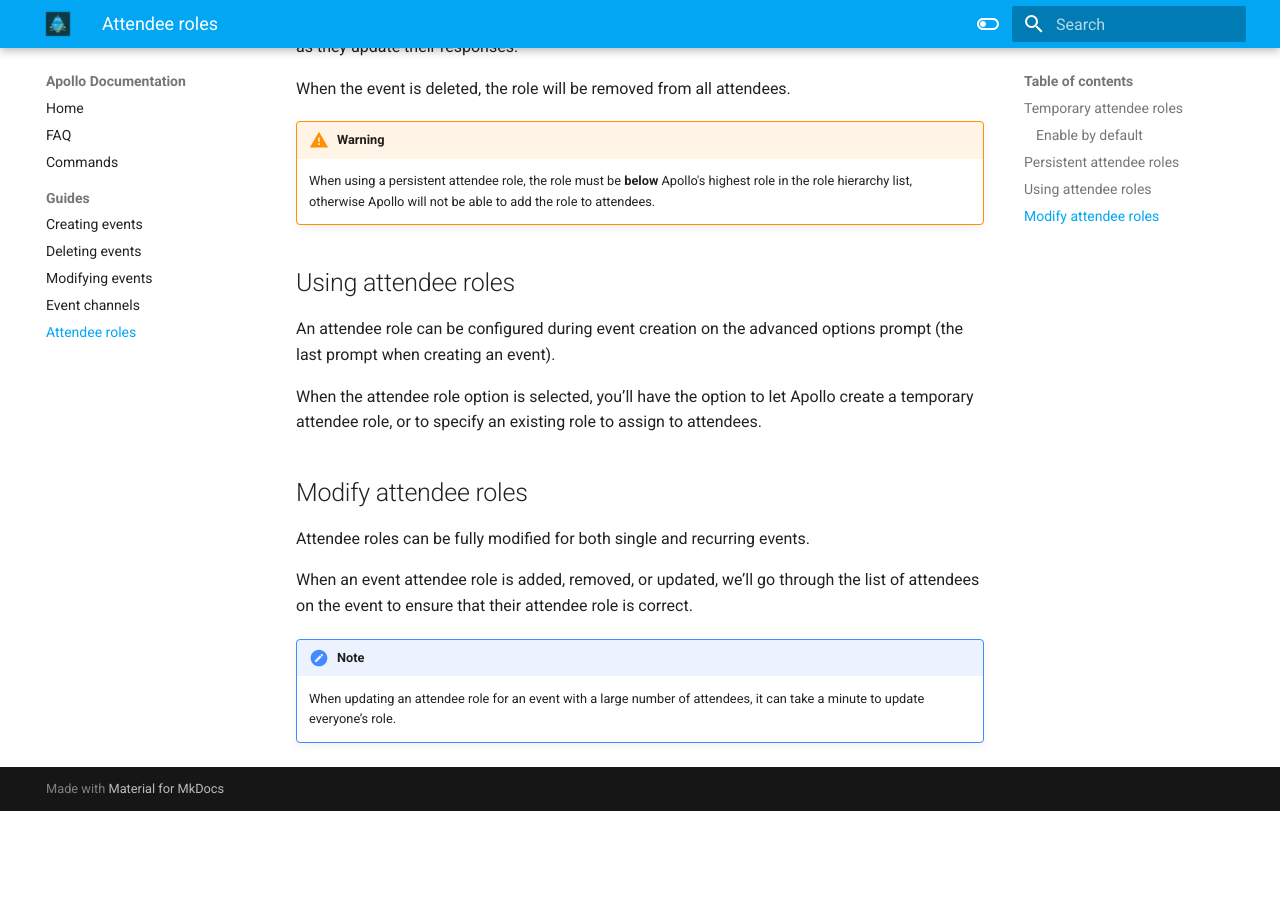
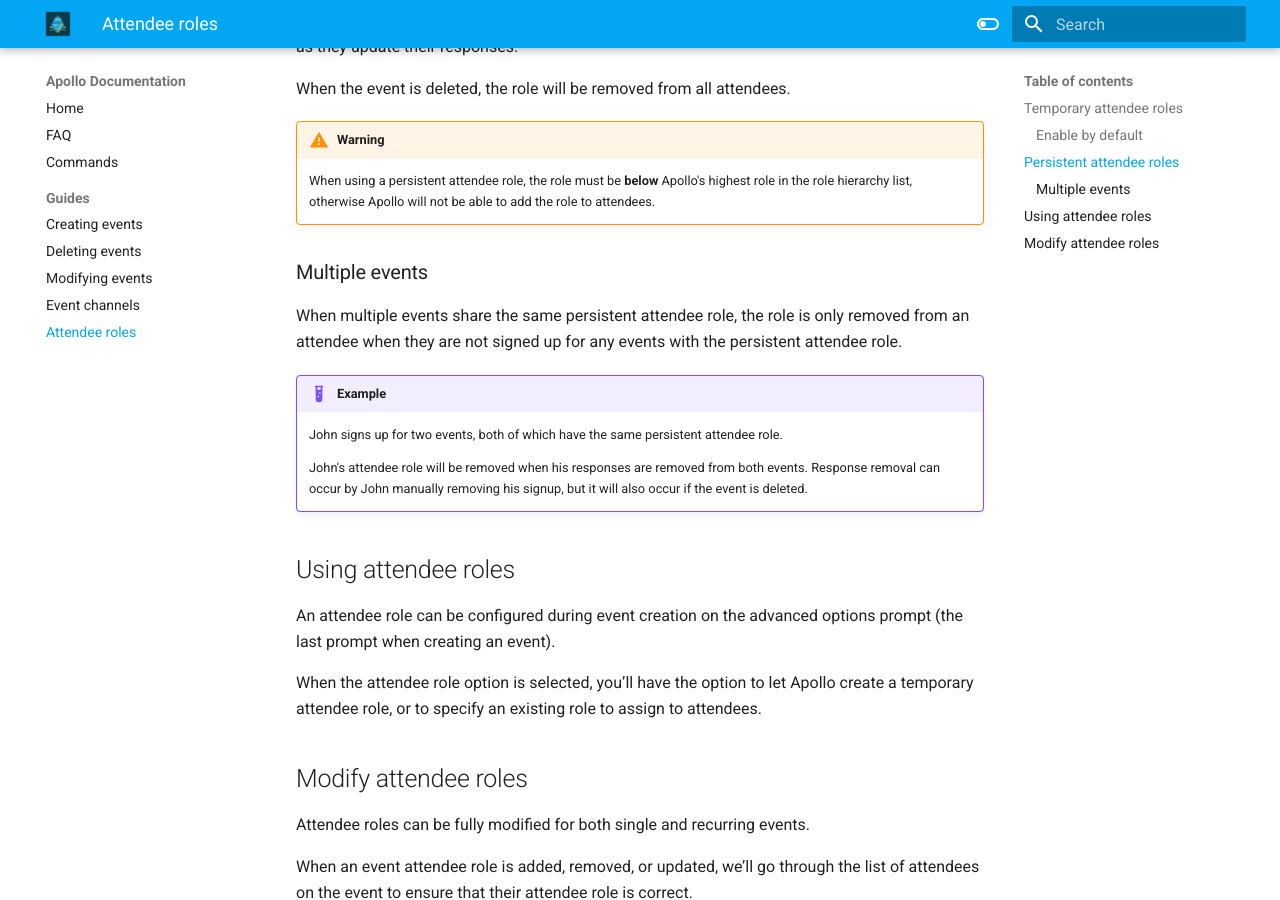
Before and after one commit to apollo-fyi/apollo-docs, an MkDocs documentation site: the page built from docs/attendee_roles.md, in a window 1280 px wide and 900 px high, scrolled down 1157 px. Built offline with MkDocs 1.6.1 and Material for MkDocs 9.7.7, drawn with Linux system fonts in a browser that asks for light colours; before the commit the page ends 1968 px from its top, so only the background shows below that.

Commit message:
Document how multiple events are handled

```diff
--- a/docs/attendee_roles.md
+++ b/docs/attendee_roles.md
@@ -52,6 +52,20 @@ When the event is deleted, the role will be removed from all attendees.
     Apollo's highest role in the role hierarchy list, otherwise Apollo will not
     be able to add the role to attendees.
 
+### Multiple events
+
+When multiple events share the same persistent attendee role, the role is only
+removed from an attendee when they are not signed up for any events with the
+persistent attendee role.
+
+!!! example
+    John signs up for two events, both of which have the same persistent
+    attendee role.
+
+    John's attendee role will be removed when his responses are removed from
+    both events. Response removal can occur by John manually removing his
+    signup, but it will also occur if the event is deleted.
+
 ## Using attendee roles
 
 An attendee role can be configured during event creation on the advanced options
```
